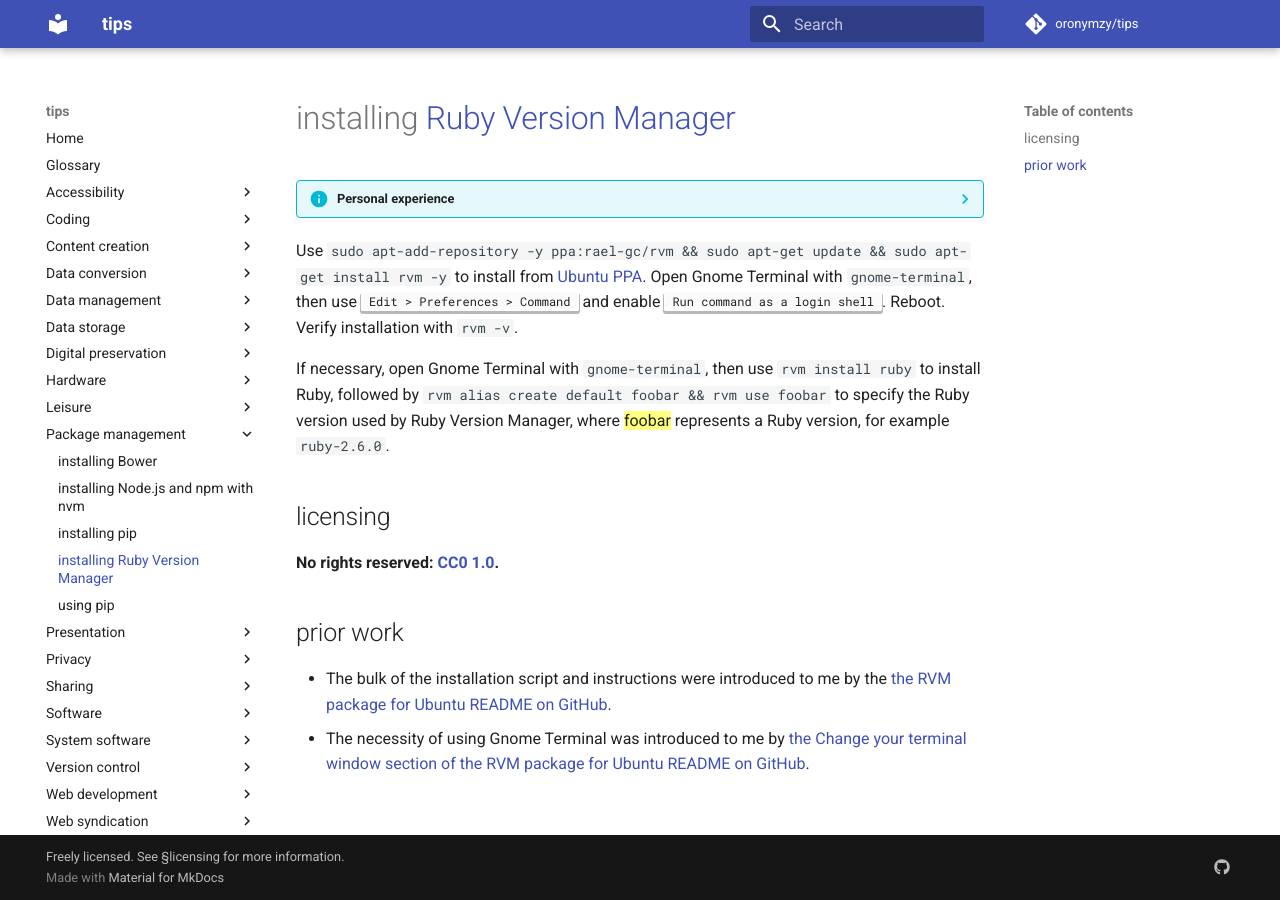
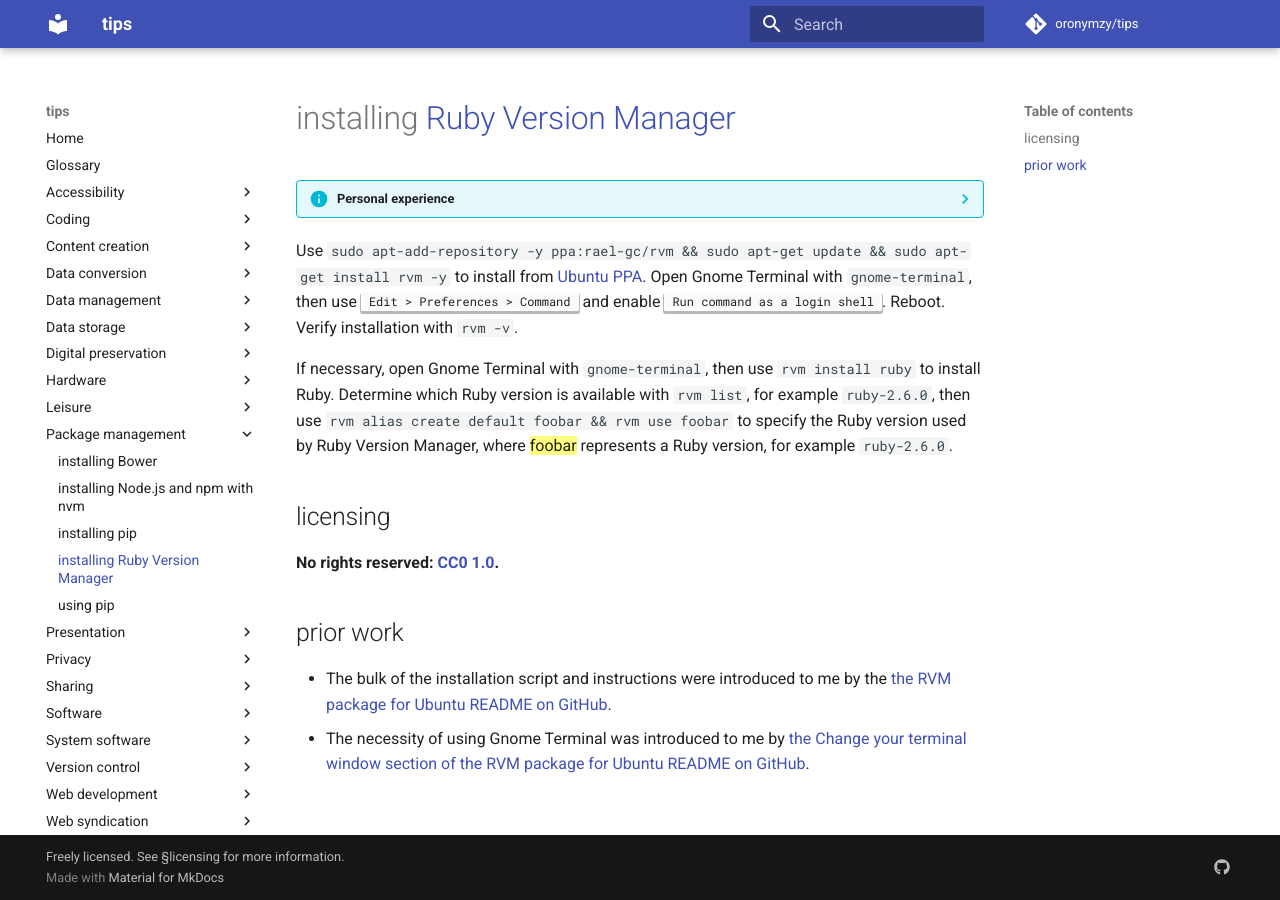
Before and after one commit to oronymzy/tips, an MkDocs documentation site: the page built from docs/insRVMr.md, in a window 1280 px wide. Built offline with MkDocs 1.6.1 and Material for MkDocs 9.7.7, drawn with Linux system fonts in a browser that asks for light colours; comment, search, counter and statistics services are not loaded.

Commit message:
Add instructions on determining which Ruby version is available
This can be used for setting Ruby Version Manager's version of Ruby.

```diff
--- a/docs/insRVMr.md
+++ b/docs/insRVMr.md
@@ -7,7 +7,7 @@
 
 Use `sudo apt-add-repository -y ppa:rael-gc/rvm && sudo apt-get update && sudo apt-get install rvm -y` to install from [Ubuntu PPA](https://en.wikipedia.org/wiki/Ubuntu_(operating_system)#Package_Archives). Open Gnome Terminal with `gnome-terminal`, then use ++"Edit > Preferences > Command"++ and enable ++"Run command as a login shell"++. Reboot. Verify installation with `rvm -v`.
 
-If necessary, open Gnome Terminal with `gnome-terminal`, then use `rvm install ruby` to install Ruby, followed by `rvm alias create default foobar && rvm use foobar` to specify the Ruby version used by Ruby Version Manager, where {==foobar==} represents a Ruby version, for example `ruby-2.6.0`.
+If necessary, open Gnome Terminal with `gnome-terminal`, then use `rvm install ruby` to install Ruby. Determine which Ruby version is available with `rvm list`, for example `ruby-2.6.0`, then use `rvm alias create default foobar && rvm use foobar` to specify the Ruby version used by Ruby Version Manager, where {==foobar==} represents a Ruby version, for example `ruby-2.6.0`.
 
 ## licensing
 **No rights reserved: [CC0 1.0](https://creativecommons.org/publicdomain/zero/1.0/).**
```
